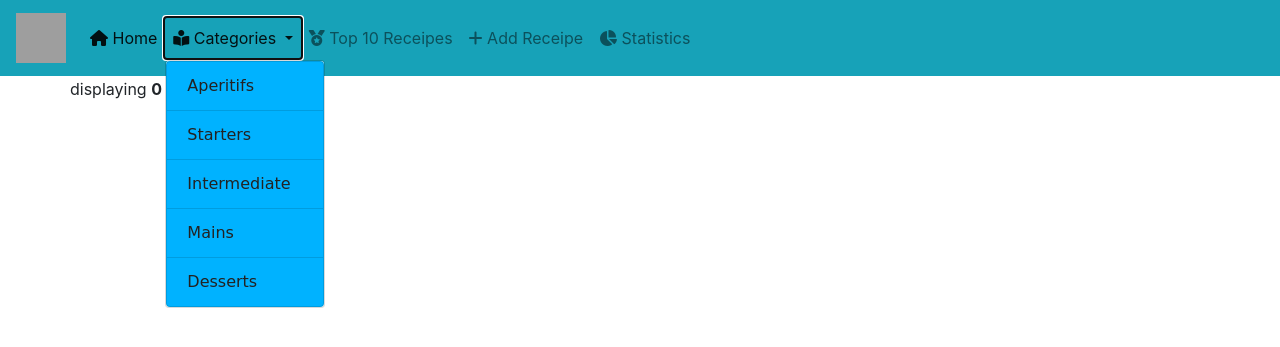
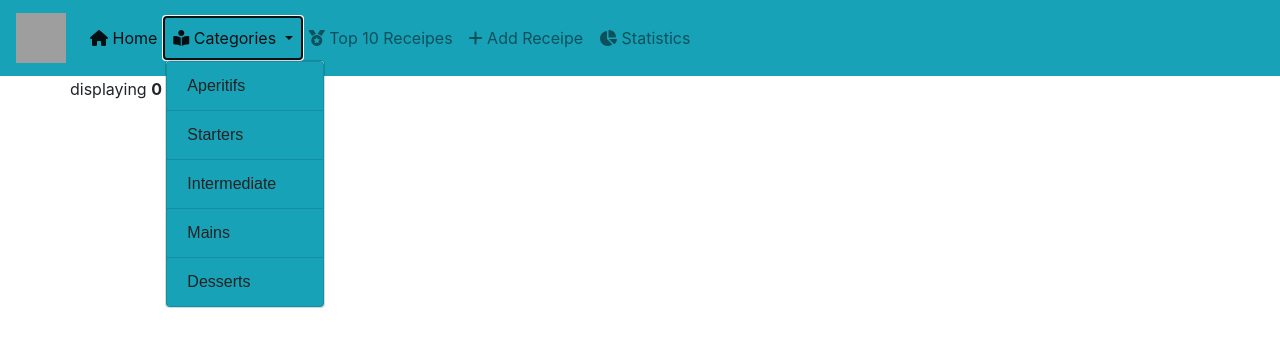
Before and after one commit to toderas/Flask-Cook-Book, a Flask app: page / in a window 1280 px wide, after a click on "Categories". Shown: the top 347 px of the page. Run offline with Flask 2, Linux system fonts and the light colour scheme; data that the repository does not hold is empty; some libraries are stand-ins or nearby versions; grey boxes are pictures that could not be loaded.

Commit message:
final touch

```diff
--- a/static/css/style.css
+++ b/static/css/style.css
@@ -31,8 +31,8 @@
 /*Dropdown links on home page for categories*/
 
 .category-link {
-    font-family: cursive!important;
-    background-color: #00b2ff!important;
+    font-family: sans-serif!important;
+    background-color: #17a2b8!important;
 }
 
 .category-link:hover {
```
